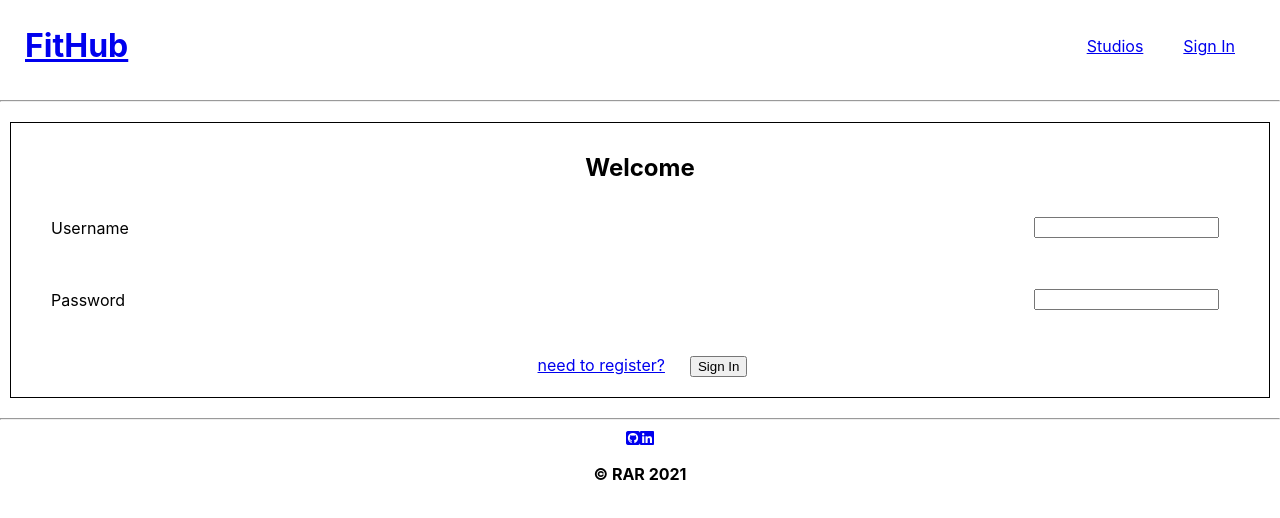
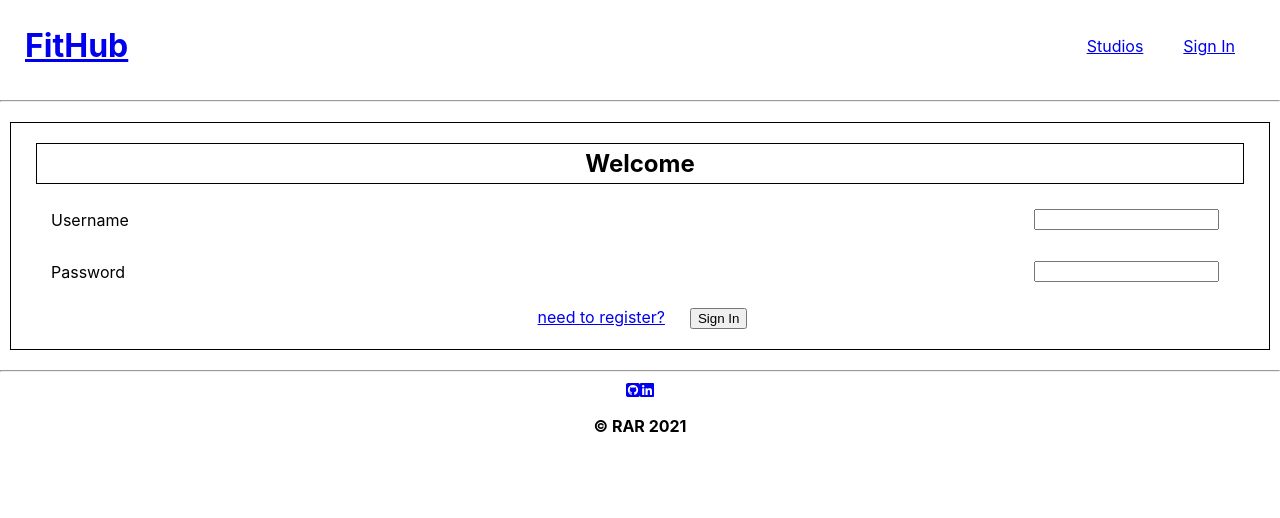
Before and after one commit to rararamberg/fithub, a React (Create React App) app in the folder client/: page /signin in a window 1280 px wide. Shown: the top 518 px of the page. Built offline with nearby package versions, Linux system fonts and the light colour scheme; no server answers; sample sign-in values are in the browser's storage.

Commit message:
border for welcome in login

```diff
--- a/client/src/screens/Login/Login.css
+++ b/client/src/screens/Login/Login.css
@@ -1,6 +1,15 @@
 .login-div {
   margin: 20px 10px;
   padding: 10px 0;
+  border: 1px solid black;
+  display: flex;
+  flex-direction: column;
+  justify-content: center;
+}
+
+.login-div h2 {
+  padding: 5px 20px;
+  margin: 10px 25px;
   border: 1px solid black;
 }
 
@@ -16,6 +25,12 @@
   padding: 0 15px;
 }
 
+register-link-login-button-div {
+  display: flex;
+  flex-direction: row;
+  justify-content: space-between;
+  padding: 0 40px;
+}
 .login-div input,
 .login-div button {
   margin: 10px 10px;
--- a/client/src/screens/Login/Login.jsx
+++ b/client/src/screens/Login/Login.jsx
@@ -37,7 +37,6 @@ function Login(props) {
             onChange={handleChange}
           />
         </label>
-        <br />
         <label>
           <p>Password</p>
           <input
@@ -47,9 +46,10 @@ function Login(props) {
             onChange={handleChange}
           />
         </label>
-        <br />
-        <Link to="/register">need to register?</Link>
-        <button>Sign In</button>
+        <div className="register-link-login-button-div">
+          <Link to="/register">need to register?</Link>
+          <button>Sign In</button>
+        </div>
       </form>
     </div>
   );
```
